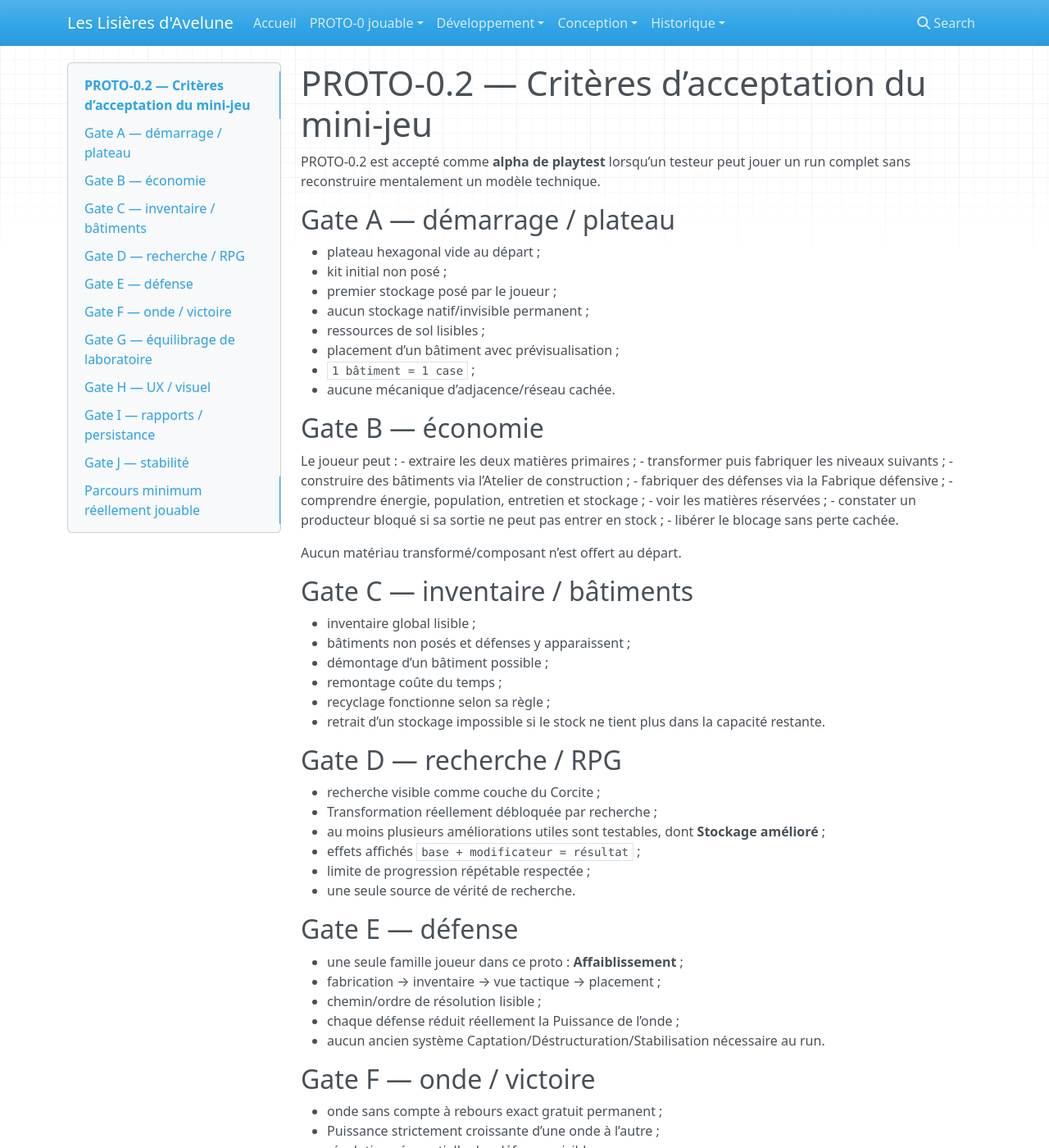
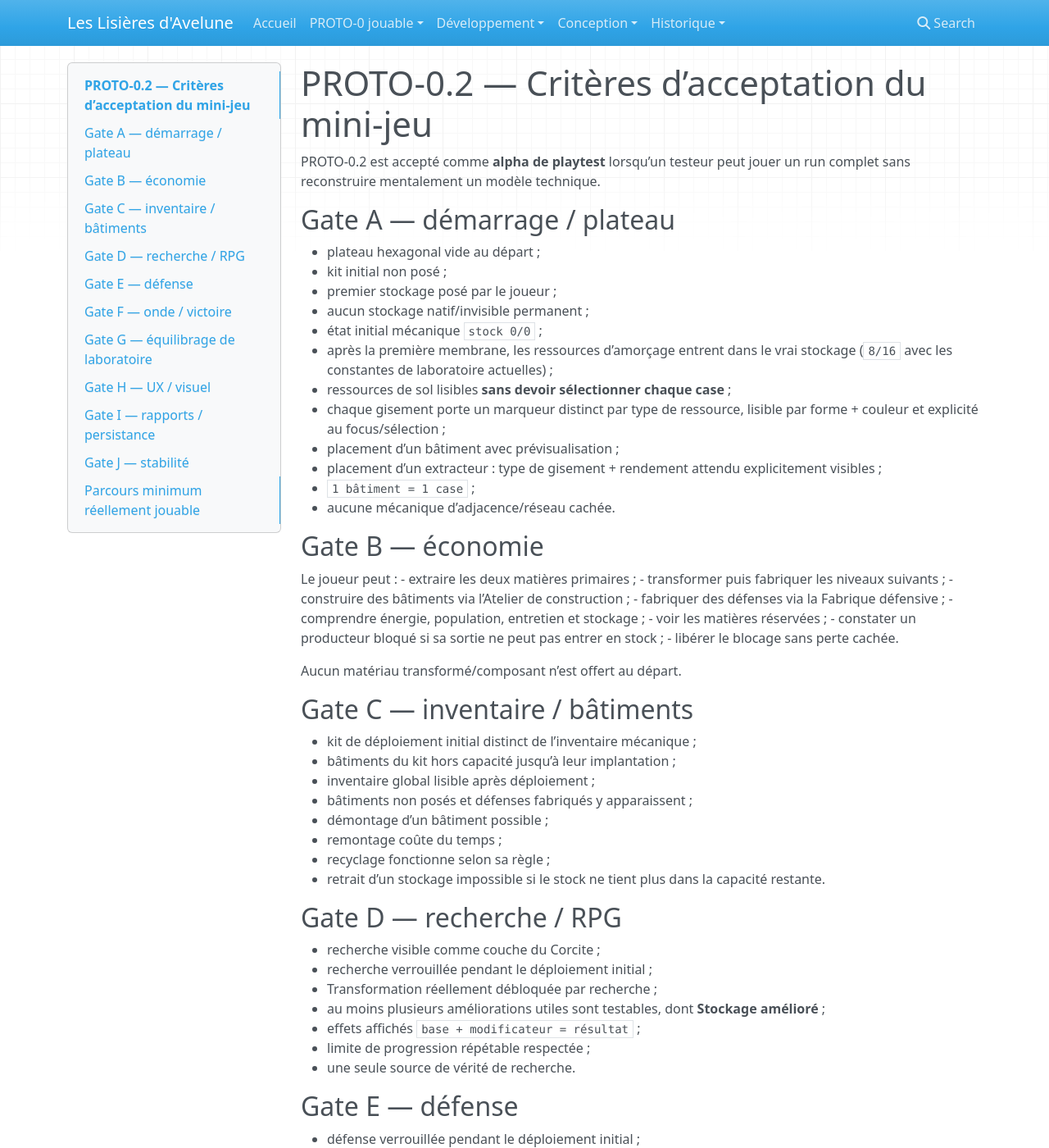
Before and after one commit to Abeliome-Officiel/les-lisieres-avelune, an MkDocs documentation site: the page built from docs/development/proto0.2/04_ACCEPTANCE.md, in a window 1280 px wide and 1400 px high. Shown: the whole window at 82% size. Built offline with MkDocs 1.6.1, drawn with Linux system fonts in a browser that asks for light colours; nearby versions of some CDN libraries; some of the changed text lies outside the part shown.

Commit message:
docs: ajouter les marqueurs de gisement aux gates P02

````diff
--- a/docs/development/proto0.2/04_ACCEPTANCE.md
+++ b/docs/development/proto0.2/04_ACCEPTANCE.md
@@ -7,8 +7,12 @@ PROTO-0.2 est accepté comme **alpha de playtest** lorsqu’un testeur peut joue
 - kit initial non posé ;
 - premier stockage posé par le joueur ;
 - aucun stockage natif/invisible permanent ;
-- ressources de sol lisibles ;
+- état initial mécanique `stock 0/0` ;
+- après la première membrane, les ressources d’amorçage entrent dans le vrai stockage (`8/16` avec les constantes de laboratoire actuelles) ;
+- ressources de sol lisibles **sans devoir sélectionner chaque case** ;
+- chaque gisement porte un marqueur distinct par type de ressource, lisible par forme + couleur et explicité au focus/sélection ;
 - placement d’un bâtiment avec prévisualisation ;
+- placement d’un extracteur : type de gisement + rendement attendu explicitement visibles ;
 - `1 bâtiment = 1 case` ;
 - aucune mécanique d’adjacence/réseau cachée.
 
@@ -26,8 +30,10 @@ Le joueur peut :
 Aucun matériau transformé/composant n’est offert au départ.
 
 ## Gate C — inventaire / bâtiments
-- inventaire global lisible ;
-- bâtiments non posés et défenses y apparaissent ;
+- kit de déploiement initial distinct de l’inventaire mécanique ;
+- bâtiments du kit hors capacité jusqu’à leur implantation ;
+- inventaire global lisible après déploiement ;
+- bâtiments non posés et défenses fabriqués y apparaissent ;
 - démontage d’un bâtiment possible ;
 - remontage coûte du temps ;
 - recyclage fonctionne selon sa règle ;
@@ -35,6 +41,7 @@ Aucun matériau transformé/composant n’est offert au départ.
 
 ## Gate D — recherche / RPG
 - recherche visible comme couche du Corcite ;
+- recherche verrouillée pendant le déploiement initial ;
 - Transformation réellement débloquée par recherche ;
 - au moins plusieurs améliorations utiles sont testables, dont **Stockage amélioré** ;
 - effets affichés `base + modificateur = résultat` ;
@@ -42,6 +49,7 @@ Aucun matériau transformé/composant n’est offert au départ.
 - une seule source de vérité de recherche.
 
 ## Gate E — défense
+- défense verrouillée pendant le déploiement initial ;
 - une seule famille joueur dans ce proto : **Affaiblissement** ;
 - fabrication → inventaire → vue tactique → placement ;
 - chemin/ordre de résolution lisible ;
@@ -49,6 +57,7 @@ Aucun matériau transformé/composant n’est offert au départ.
 - aucun ancien système Captation/Déstructuration/Stabilisation nécessaire au run.
 
 ## Gate F — onde / victoire
+- fin de cycle impossible avant la fin du déploiement initial ;
 - onde sans compte à rebours exact gratuit permanent ;
 - Puissance strictement croissante d’une onde à l’autre ;
 - résolution séquentielle des défenses visible ;
@@ -75,6 +84,8 @@ Il ne s’agit pas d’un équilibrage final.
 - composition proche du brief Gen3 corrigé ;
 - HUD permanent clair ;
 - plateau central dominant ;
+- gisements identifiables d’un coup d’œil par un marqueur dédié ;
+- aucun type de gisement différencié uniquement par la couleur ;
 - fiche Corcite, contexte de sélection et inventaire lisibles ;
 - identité Avelune perceptible : violet/prune/lavande/opaline, organique/minérale/biomorphique ;
 - aucun humain/humanoïde, fantasy médiévale ou sci-fi industrielle générique ;
@@ -105,6 +116,7 @@ Avant `REVIEW_READY` :
 
 ```text
 déployer le kit
+→ identifier les gisements
 → poser stockage/extracteurs/fonctions
 → extraire
 → rechercher la transformation
````
